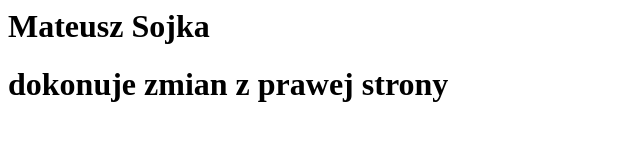
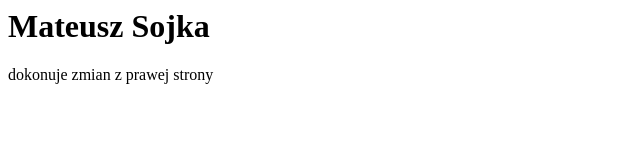
Before and after one commit to Massive1357/kurscieszyn, a plain HTML site: page index.html in a window 1280 px wide. Shown: the whole page, without its empty margins (0-640 px from the left). Drawn offline with Linux system fonts and the light colour scheme.

Commit message:
prawy zmienił

```diff
--- a/index.html
+++ b/index.html
@@ -4,6 +4,6 @@
     </head>
     <body>
         <h1>Mateusz Sojka</h1>
-        <h1>dokonuje zmian z prawej strony</h1>
+        dokonuje zmian z prawej strony
     </body>
 </html>
```
